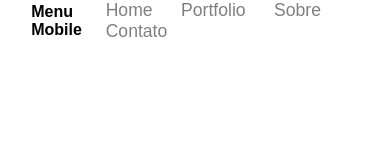
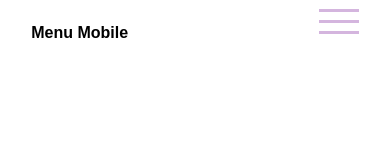
Before and after one commit to JeanFranchesco/Menu_Responsivo_Java, a plain HTML site: page index.html in a window 390 px wide. Drawn offline with Linux system fonts and the light colour scheme.

Commit message:
Add files via upload

```diff
--- a/index.html
+++ b/index.html
@@ -6,14 +6,13 @@
     <title>Page Title</title>
     <meta name='viewport' content='width=device-width, initial-scale=1'>
     <link rel='stylesheet' type='text/css' media='screen' href='style.css'>
-    <script src='javascript.js'></script>
 </head>
 <body>
     <div class="container">
         <div class="navbar">
             <span class="logo">Menu Mobile</span>
             <nav>
-                <ul>
+                <ul id="menu">
                     <li><a href="#">Home</a></li>
                     <li><a href="#">Portfolio</a></li>
                     <li><a href="#">Sobre</a></li>
@@ -23,5 +22,6 @@
             <img src="photo/icon-menu.svg" alt="logo" class="menu_mobile">
         </div>
     </div>
+    <script src='javascript.js'></script>
 </body>
 </html>
--- a/javascript.js
+++ b/javascript.js
@@ -0,0 +1,22 @@
+// const menumobile = document.querySelector("#menu");
+// let nome = "Teu Jean";
+// console.log(nome);
+// alert(nome);
+// const corpo = document.querySelector(body);
+// corpo .style.background = "#000"
+
+const menu = document.querySelector("#menu");
+const menu_mobile = document.querySelector(".menu_mobile");
+
+menu.style.maxHeight = "0px";
+
+menu_mobile.addEventListener("click",()=>{
+    if(menu.style.maxHeight == "0px")
+    {
+        menu.style.maxHeight = "150px";
+    }
+    else
+    {
+        menu.style.maxHeight ="0px";
+    }
+});
--- a/style.css
+++ b/style.css
@@ -28,11 +28,13 @@
 {
     font-weight: bolder;
     cursor: pointer;
+    margin-top: 1.5rem;
 }
 
 nav
 {
-
+    flex-grow: 1;
+    text-align: right;
 }
 
 nav ul li
@@ -52,4 +54,41 @@ nav ul li a
 .navbar .menu_mobile
 {
     display: none;
+    /* flex-shrink: ; */
 }
+
+@media only screen and (max-width:768px)
+{
+
+    .navbar .menu_mobile
+    {
+        display: block;
+    }
+    nav ul
+    {
+        width: 100%;
+        background-color: blueviolet;
+        position: absolute;
+        top: 3.5rem;
+        right: 0;
+        z-index: 2;
+        text-align: left;
+
+    }
+    nav ul li
+    {
+        display: block;
+        margin: 0.75rem 0;
+        padding: 0.5rem;
+
+    }
+    nav ul li a
+    {
+        color: #fff;
+    }
+
+    #menu
+    {
+        transition: all 0.5s;
+    }
+}
```
